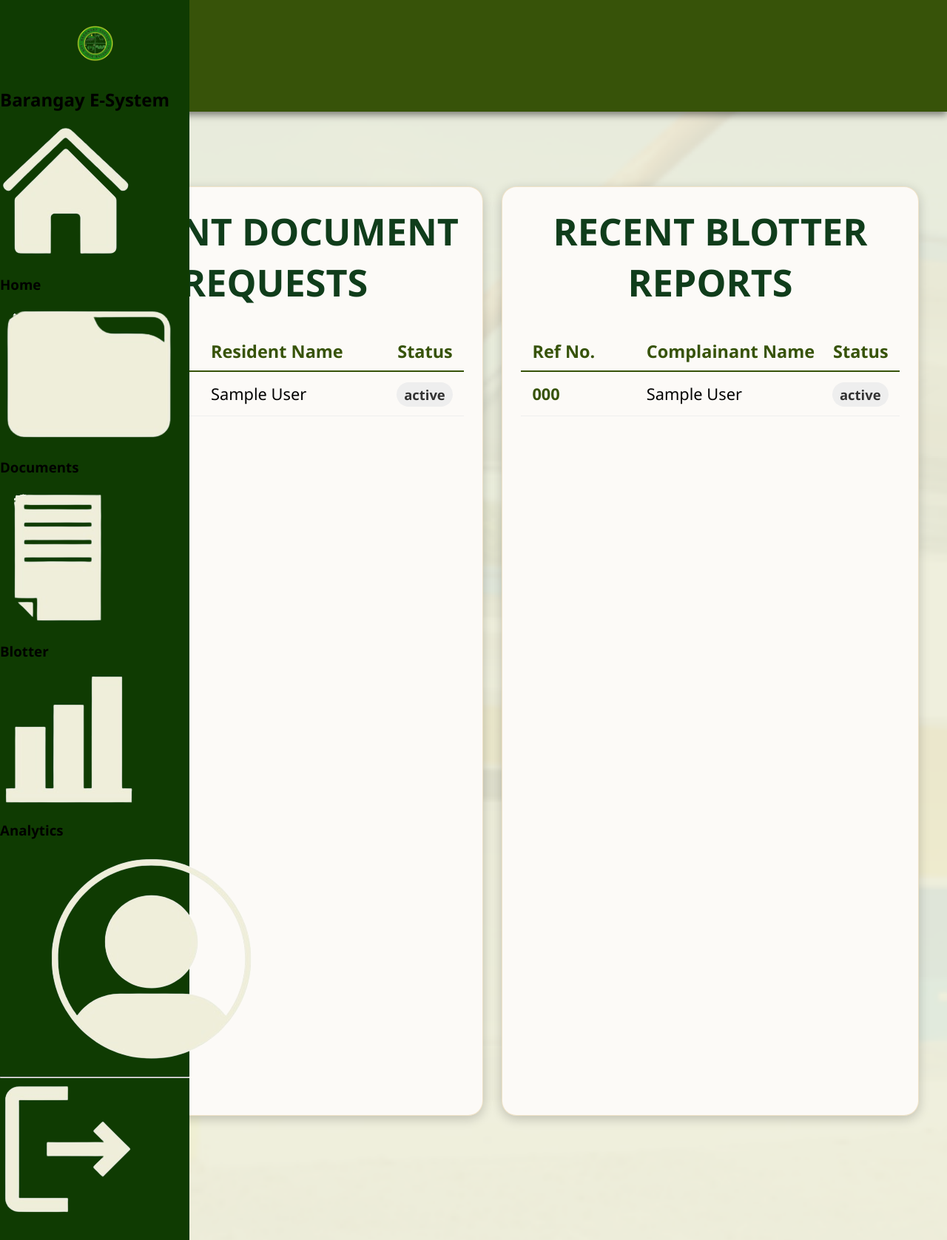
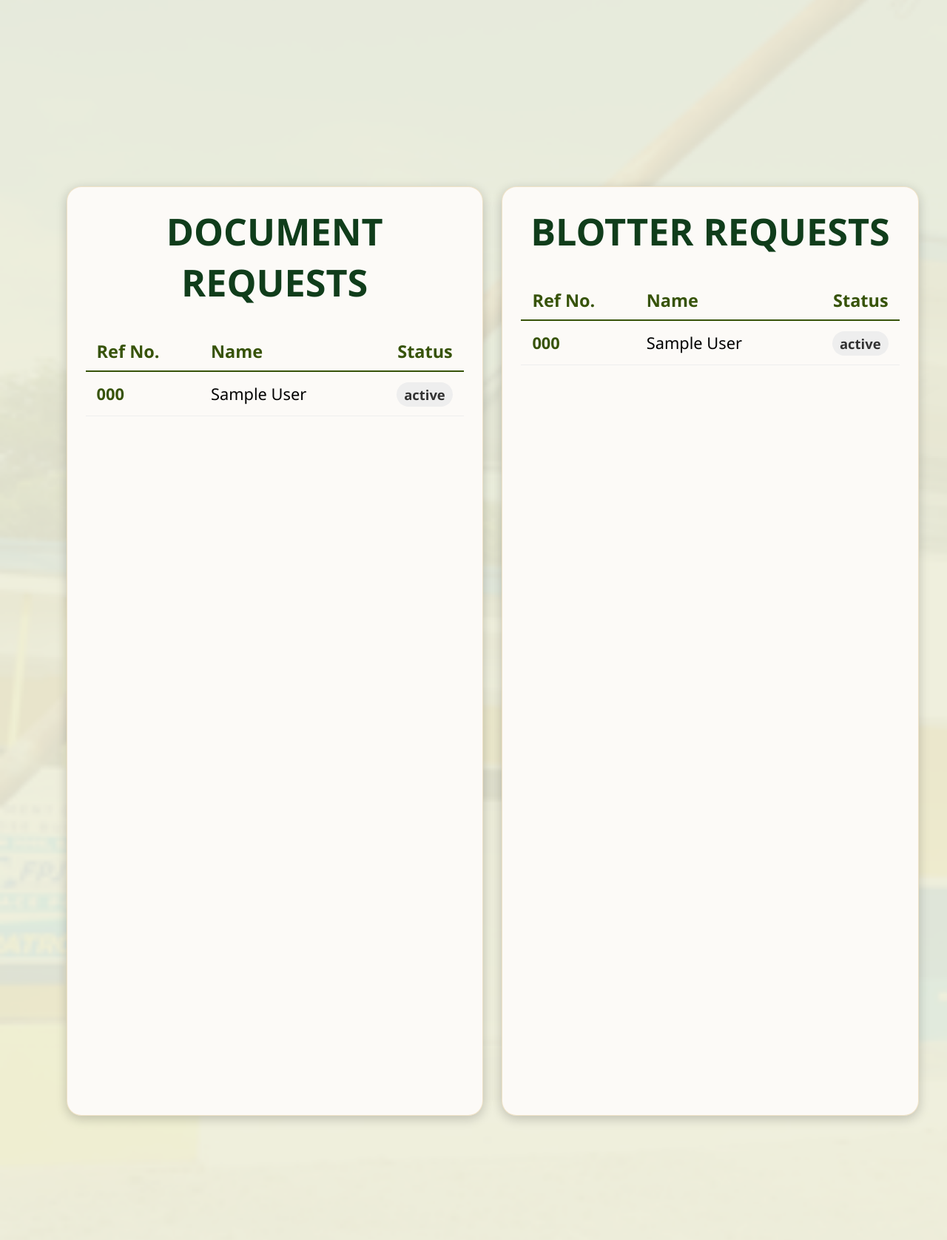
Before and after one commit to Chobodles/v2, a PHP site: page /Dashboard.php in a window 1280 px wide. Shown: the whole page at 74% size. Run offline with PHP 8.4, Linux system fonts and the light colour scheme; the visitor is signed in with stand-in values (Sample User, id 1); tables that the repository leaves empty or names only in its code hold one stand-in row (values such as "Sample post").

Commit message:
DASHBOARD

```diff
--- a/Admin/adashboard_module/Dashboard.php
+++ b/Admin/adashboard_module/Dashboard.php
@@ -1,10 +1,7 @@
-
-
-
 <?php
 session_start();
 
-// 1. Session Security Check
+// 1. Session Check
 if (!isset($_SESSION["logged_in"]) || $_SESSION["logged_in"] !== true) {
     header("Location: ../login_module/Login.php");
     exit();
@@ -24,26 +21,26 @@ try {
     );
     $pdo->setAttribute(PDO::ATTR_ERRMODE, PDO::ERRMODE_EXCEPTION);
 
-    // 3. Fetch Latest 5 Documents (Joining with resident_information for names)
+    // 1. Fetch Latest 5 Documents (Joining with resident_information)
     $docStmt = $pdo->query("SELECT dr.document_refnumber, ri.first_name, ri.last_name, dr.status
                             FROM document_request dr
                             INNER JOIN resident_information ri ON dr.resident_ID = ri.resident_ID
                             ORDER BY dr.date DESC LIMIT 5");
-    $documents = $docStmt->fetchAll(PDO::FETCH_ASSOC);
+    $documents = $docStmt->fetchAll();
 
-    // 4. Fetch Latest 5 Blotters (Concatenating name parts)
+    // 2. Fetch Latest 5 Blotters (Combining name columns into 'full_name')
     $blotterStmt = $pdo->query("SELECT reference_number,
                                 CONCAT(first_name, ' ', last_name) AS full_name,
                                 status
                                 FROM blotter
                                 ORDER BY submitted_at DESC LIMIT 5");
-    $blotters = $blotterStmt->fetchAll(PDO::FETCH_ASSOC);
+    $blotters = $blotterStmt->fetchAll();
 } catch (PDOException $e) {
-    die("Database Connection failed: " . $e->getMessage());
+    die("Connection failed: " . $e->getMessage());
 }
 
-// 5. Helper Function for Status Badge Colors
-function getStatusStyle($status)
+// Helper for Status Tags
+function getStatusClass($status)
 {
     $status = strtolower($status);
     $map = [
@@ -53,61 +50,30 @@ function getStatusStyle($status)
         "released" => ["bg" => "#e2d9f3", "text" => "#4a235a"],
         "scheduled" => ["bg" => "#cfe2ff", "text" => "#084298"],
         "resolved" => ["bg" => "#d1e7dd", "text" => "#0a3622"],
-        "escalated" => ["bg" => "#f8d7da", "text" => "#842029"],
     ];
     return $map[$status] ?? ["bg" => "#eee", "text" => "#333"];
 }
 ?>
-<!doctype html>
+
+<!DOCTYPE html>
 <html lang="en">
 <head>
+    <meta charset="UTF-8">
     <title>Home | Barangay Tugtug E-System</title>
-    <meta charset="UTF-8" />
-    <meta name="viewport" content="width=device-width, initial-scale=1.0" />
-    <link rel="icon" href="photos/logo.png.png" />
-    <link rel="stylesheet" href="cssfile/Dashboard.css" />
-    <link href="https://fonts.googleapis.com/css2?family=Crimson+Text:wght@400;600;700&display=swap" rel="stylesheet" />
+    <link rel="stylesheet" href="cssfile/Dashboard.css">
 </head>
 <body>
-    <nav class="sidebar-container">
-        <div class="Logo-container">
-            <img class="Logo" src="photos/logo.png.png" alt="Barangay Logo">
-            <h2 class="E-System">Barangay E-System</h2>
-            <div class="home-container" onclick="window.location.href='Dashboard.php'">
-                <img class="picture-home" src="photos/home.png"><h3 class="Home-word">Home</h3>
-            </div>
-            <div class="document-container" onclick="window.location.href='Documentrequest.php'">
-                <img class="picture-document" src="photos/Document.png"><h3 class="Document-word">Documents</h3>
-            </div>
-            <div class="blotter-container" onclick="window.location.href='Blotter.php'">
-                <img class="picture-blotter" src="photos/Blotter.png"><h3 class="Blotter-word">Blotter</h3>
-            </div>
-            <div class="analytics-container" onclick="window.location.href='Analytics.php'">
-                <img class="picture-analytics" src="photos/Analytics.png"><h3 class="Analytics-word">Analytics</h3>
-            </div>
-            <div class="profile-section">
-                <img class="picture-profile" src="photos/ProfilePicture.png">
-                <hr class="sidebar-divider" />
-                <img class="picture-logout" src="photos/Logout.png" onclick="window.location.href='../php/logout.php'">
-            </div>
-        </div>
-    </nav>
-
-    <nav class="upbar-container">
-        <h1 class="home-title">Home</h1>
-    </nav>
-
     <main class="main-content">
         <section class="document-latest-container">
-            <label class="dtitle">Recent Document Requests</label>
+            <label class="dtitle">Document Requests</label>
             <div class="php-table-container">
                 <div class="table-header">
                     <span class="h-ref">Ref No.</span>
-                    <span class="h-name">Resident Name</span>
+                    <span class="h-name">Name</span>
                     <span class="h-status">Status</span>
                 </div>
                 <?php foreach ($documents as $doc):
-                    $style = getStatusStyle($doc["status"]); ?>
+                    $colors = getStatusClass($doc["status"]); ?>
                     <div class="table-row">
                         <span class="r-ref"><?= htmlspecialchars(
                             $doc["document_refnumber"],
@@ -116,9 +82,9 @@ function getStatusStyle($status)
                             $doc["first_name"] . " " . $doc["last_name"],
                         ) ?></span>
                         <span class="r-status">
-                            <small style="background:<?= $style[
+                            <small style="background:<?= $colors[
                                 "bg"
-                            ] ?>; color:<?= $style["text"] ?>;">
+                            ] ?>; color:<?= $colors["text"] ?>;">
                                 <?= htmlspecialchars($doc["status"]) ?>
                             </small>
                         </span>
@@ -129,15 +95,15 @@ function getStatusStyle($status)
         </section>
 
         <section class="blotter-latest-container">
-            <label class="btitle">Recent Blotter Reports</label>
+            <label class="btitle">Blotter Requests</label>
             <div class="php-table-container">
                 <div class="table-header">
                     <span class="h-ref">Ref No.</span>
-                    <span class="h-name">Complainant Name</span>
+                    <span class="h-name">Name</span>
                     <span class="h-status">Status</span>
                 </div>
                 <?php foreach ($blotters as $blotter):
-                    $style = getStatusStyle($blotter["status"]); ?>
+                    $colors = getStatusClass($blotter["status"]); ?>
                     <div class="table-row">
                         <span class="r-ref"><?= htmlspecialchars(
                             $blotter["reference_number"],
@@ -146,9 +112,9 @@ function getStatusStyle($status)
                             $blotter["full_name"],
                         ) ?></span>
                         <span class="r-status">
-                            <small style="background:<?= $style[
+                            <small style="background:<?= $colors[
                                 "bg"
-                            ] ?>; color:<?= $style["text"] ?>;">
+                            ] ?>; color:<?= $colors["text"] ?>;">
                                 <?= htmlspecialchars($blotter["status"]) ?>
                             </small>
                         </span>
```
